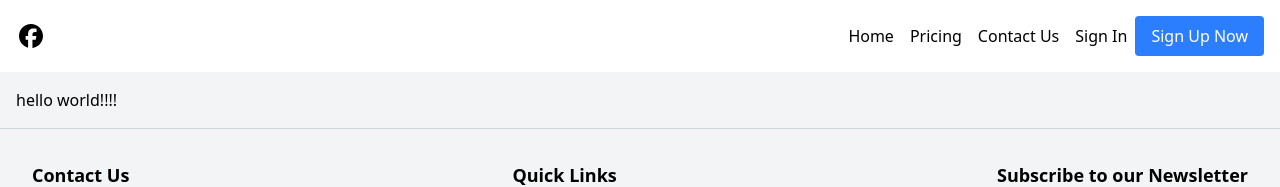
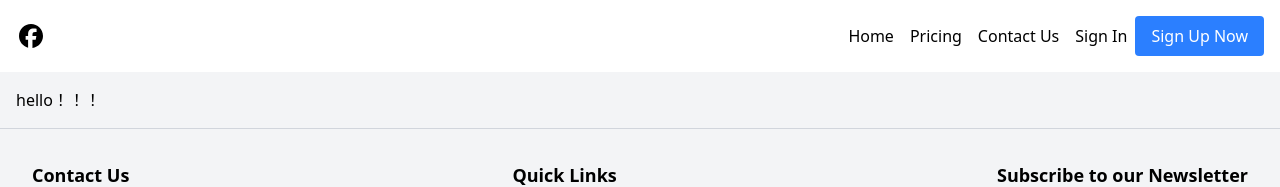
Before and after one commit to TUNTIANHAMMA/lain-site, a React app: page / in a window 1280 px wide. Shown: the top 187 px of the page. Built offline with nearby package versions, Linux system fonts and the light colour scheme; the HTML template or start-up script is replaced by a standard one.

Commit message:
第一次测试服务器是否能成功拉取并部署

```diff
--- a/src/components/Outlet.jsx
+++ b/src/components/Outlet.jsx
@@ -1,6 +1,6 @@
 const Outlet = () => {
     return (
-        <>hello world!!!!</>
+        <>hello！！！</>
     );
 }
 
```
